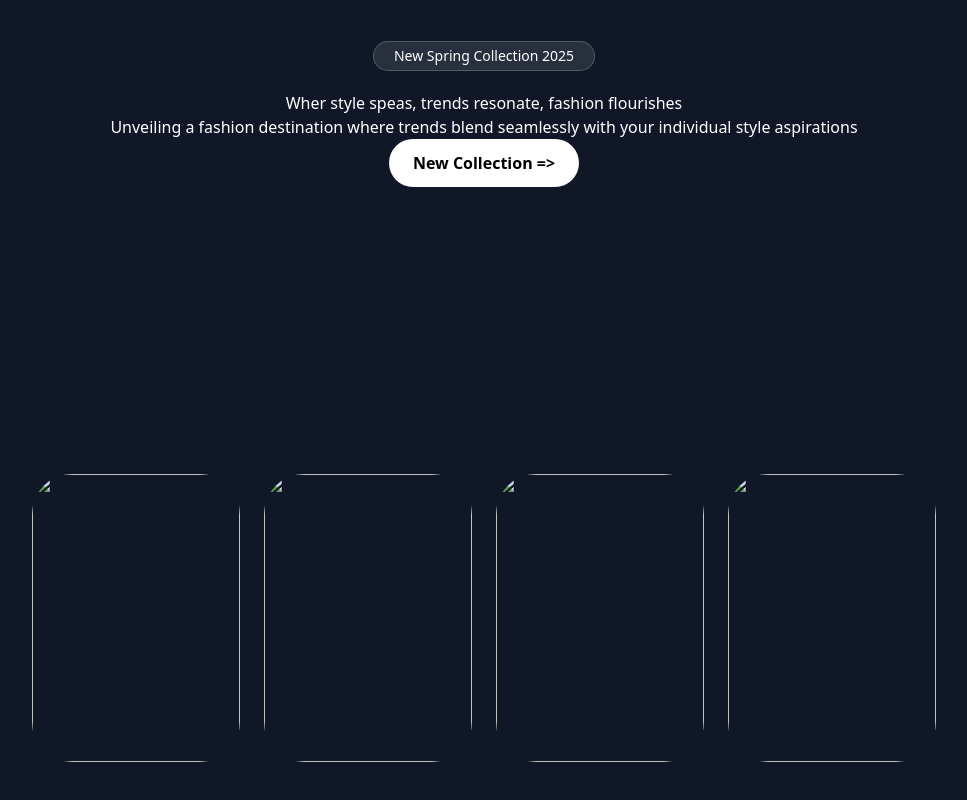
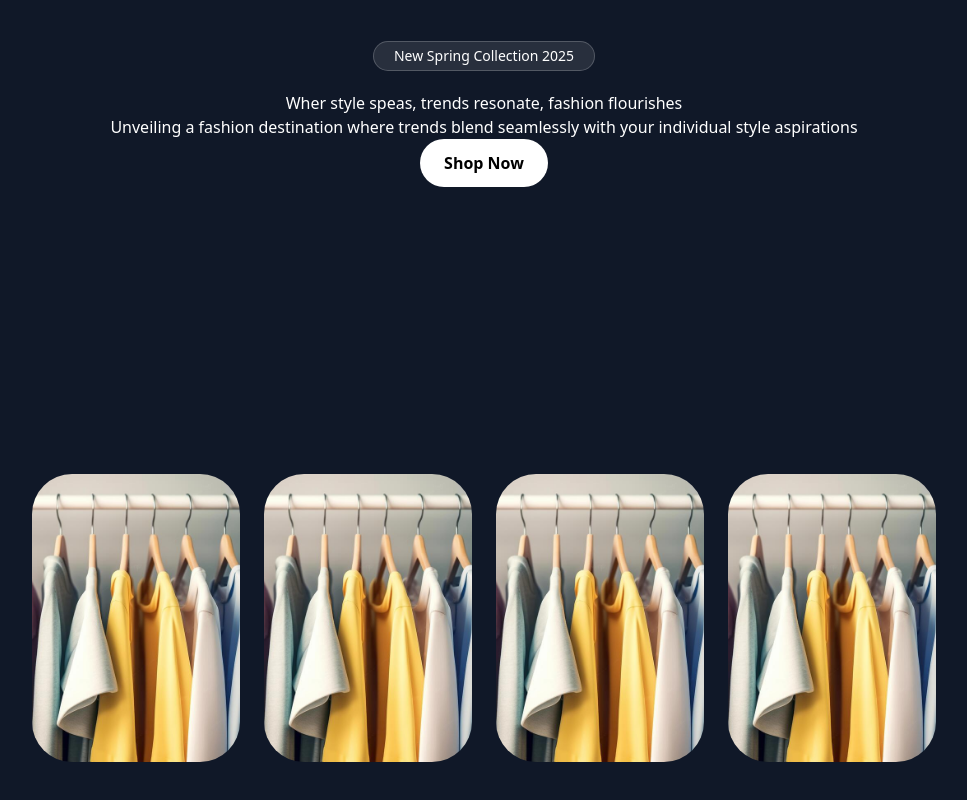
Before and after one commit to diamondzya/comprog-ils, a website: page index.html in a window 1280 px wide. Shown: the part 326-1126 px from the top of the page, without its empty margins (156-1123 px from the left). Drawn offline with Linux system fonts and the light colour scheme.

Commit message:
Add shop page and update image showcase
Added shop.html as a new page scaffold. Updated index.html to display test.jpg in the image showcase and changed the hero section button text to 'Shop Now'. Added test.jpg image asset.

```diff
--- a/index.html
+++ b/index.html
@@ -35,22 +35,22 @@
         </div>
         <h1> Wher style speas, trends resonate, fashion flourishes</h1>
         <p>Unveiling a fashion destination where trends blend seamlessly with your individual style aspirations</p>
-        <button class="bg-white text-black px-6 py-3 rounded-full font-semibold hover:bg-gray-300 transition">New Collection =></button>
+        <button class="bg-white text-black px-6 py-3 rounded-full font-semibold hover:bg-gray-300 transition">Shop Now</button>
     </div>
 
     <!-- Image Showcase -->
     <div class="flex justify-center gap-6 flex-wrap px-6 pb-20">
         <div class="relative">
-            <img class="w-52 h-72 object-cover rounded-[40px]" src="" alt="">
+            <img class="w-52 h-72 object-cover rounded-[40px]" src="./images/test.jpg" alt="">
         </div>
         <div class="relative">
-            <img class="w-52 h-72 object-cover rounded-[40px]" src="" alt="">
+            <img class="w-52 h-72 object-cover rounded-[40px]" src="./images/test.jpg" alt="">
         </div>
         <div class="relative">
-            <img class="w-52 h-72 object-cover rounded-[40px]" src="" alt="">
+            <img class="w-52 h-72 object-cover rounded-[40px]" src="./images/test.jpg" alt="">
         </div>
         <div class="relative">
-            <img class="w-52 h-72 object-cover rounded-[40px]" src="" alt="">
+            <img class="w-52 h-72 object-cover rounded-[40px]" src="./images/test.jpg" alt="">
         </div>
     </div>
 
```
Also changed, not shown: shop.html (added, +12 -0 lines), images/test.jpg (added). Lines whose indentation alone changed are shown as unchanged.
